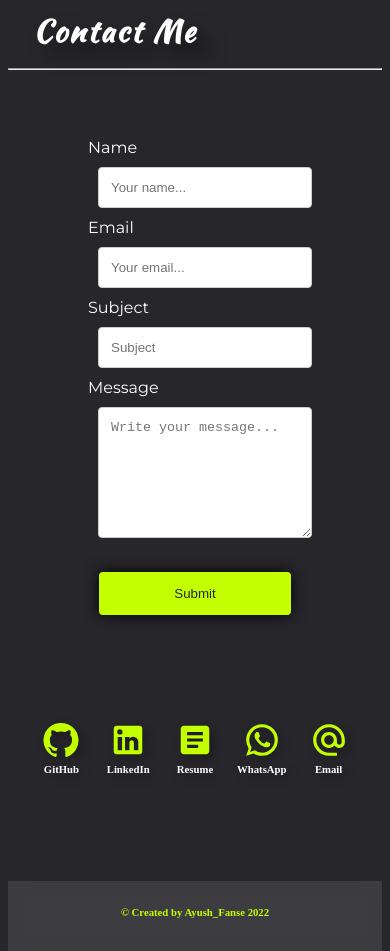
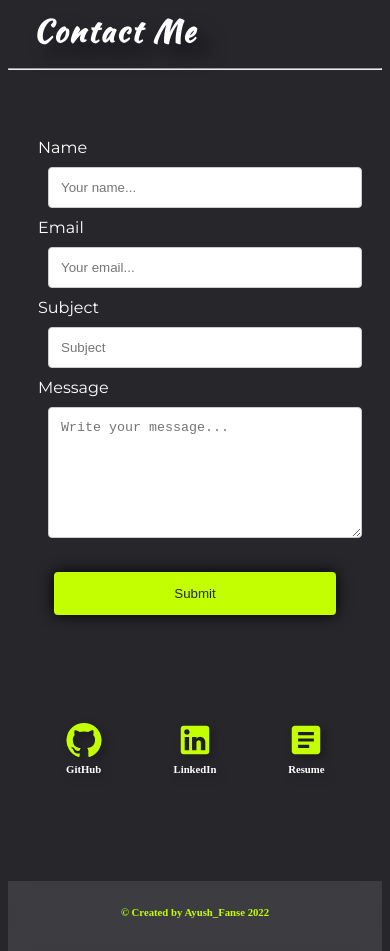
Before and after one commit to AyushFanse/Ayush_Fanse_Portfolio, a React (Create React App) app: page / in a window 390 px wide. Shown: the part 6380-7331 px from the top of the page. Built offline with nearby package versions, Linux system fonts and the light colour scheme; a web font is replaced by a local one.

Commit message:
Ayush_Fanse_Portfolio

```diff
--- a/public/CSS/App.css
+++ b/public/CSS/App.css
@@ -1136,6 +1136,10 @@
   width: 100%;
 }
 
+.form {
+  padding: 0px 50px;
+}
+
 input[type=text],
 input[type=email],
 select,
@@ -1170,12 +1174,6 @@ textarea {
   cursor: pointer;
 }
 
-@media (max-width:768px) {
-  .buttonSubmit {
-    width: 90%;
-  }
-}
-
 .buttonSubmit:hover {
   background-color: var(--bg);
   border: 2px solid var(--parrot);
@@ -1194,11 +1192,19 @@ textarea {
     display: none;
     opacity: 0;
   }
-}
 
-@media (min-width: 768px) {
   #mobile {
     display: none;
     opacity: 0;
   }
+
+  .form {
+    padding: 0px;
+  }
+
+  .buttonSubmit {
+    width: 90%;
+  }
 }
+
+@media (min-width: 768px) {}
--- a/src/Pages/Contact__.js
+++ b/src/Pages/Contact__.js
@@ -58,7 +58,7 @@ const Contact__ = () => {
       <Box>
         {message ? <Message msg={message} /> : null}
         {error ? <Error msg={error} /> : null}
-        <form ref={contactForm} onSubmit={sendEmail} style={{ padding: "0px 50px" }}>
+        <form ref={contactForm} onSubmit={sendEmail} className="form">
           <label htmlFor='name'>Name</label>
           <input
             type='text'
```
